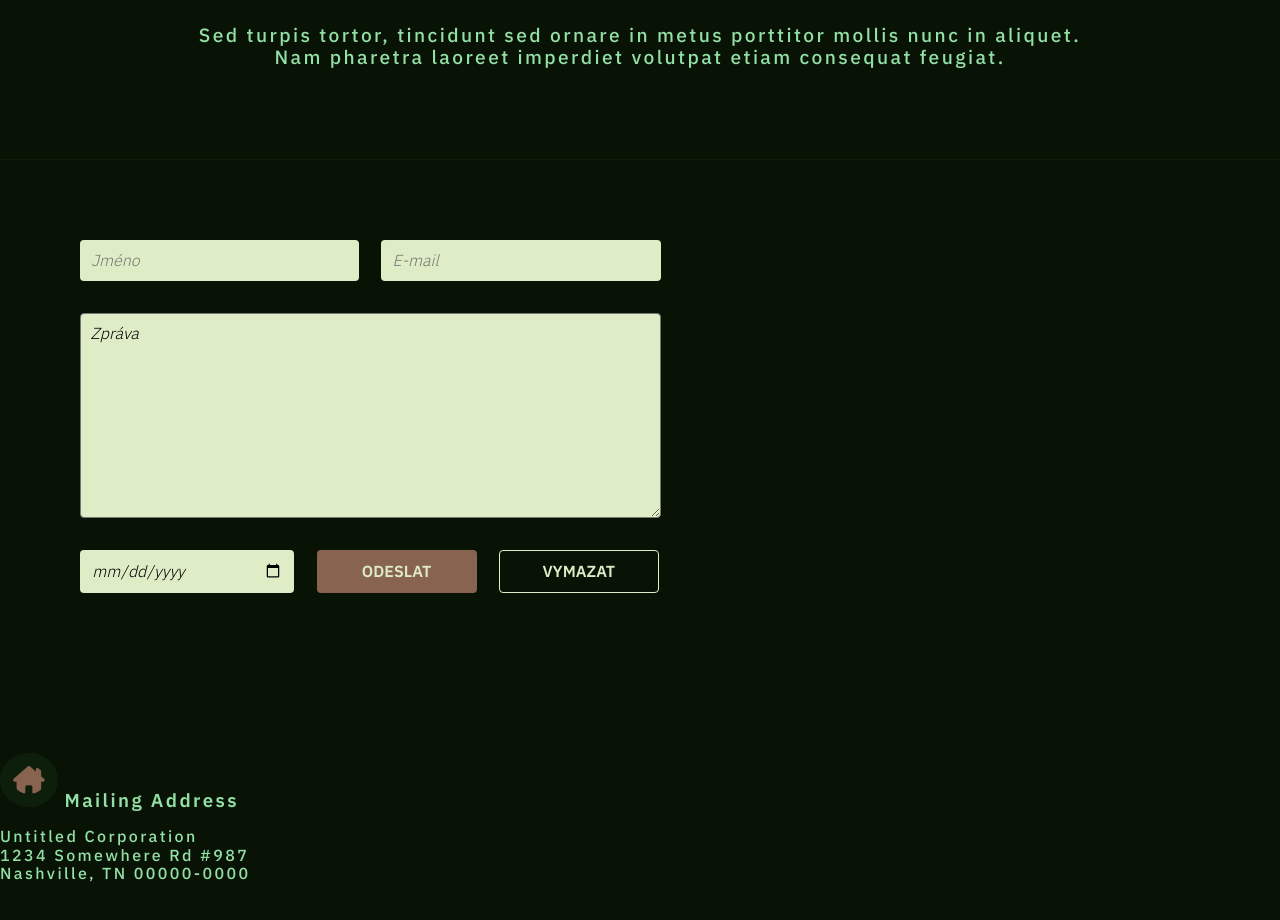
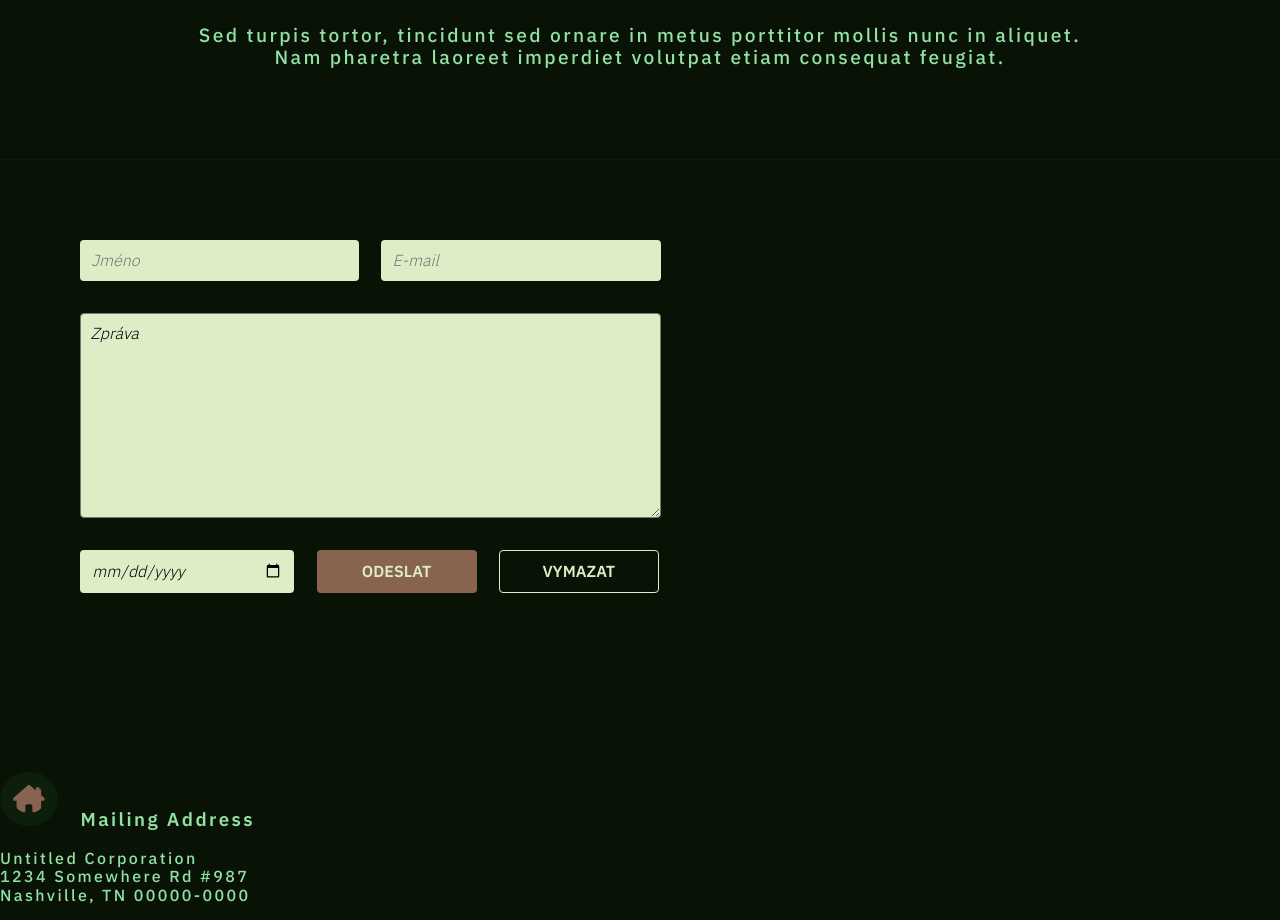
Before and after one commit to dan-sochor/HTML-CSS_initial, a plain HTML site: page index.html in a window 1280 px wide. Shown: the part 141-1061 px from the top of the page. Before the commit the page ends 1040 px from the top, so only its background shows below. Drawn offline with Linux system fonts and the light colour scheme.

Commit message:
Úprava h3.

```diff
--- a/css/style.css
+++ b/css/style.css
@@ -135,9 +135,10 @@ input[type="submit"]:hover{
     display: block;
 } */
 
-h3 {
-    display: inline;
-}
+/* h3 {
+    display: inline-block;
+    margin: 0;
+} */
 
 section > p {
     text-align: left;
@@ -149,4 +150,5 @@ svg {
     padding: 12px;
     border-radius: 50%;
     background: #0d1f0a;
+    margin-right: 1rem;
 }
```
